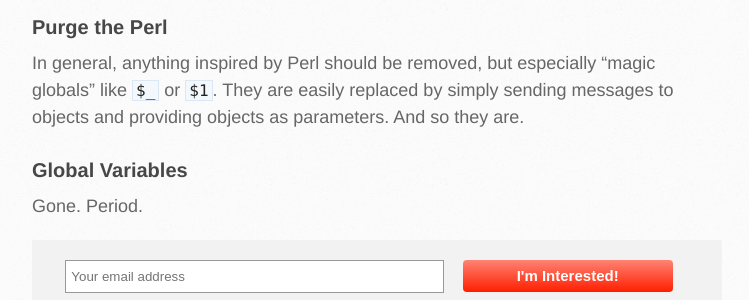
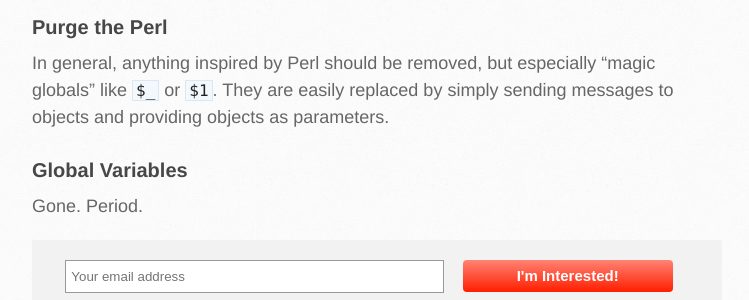
Before and after one commit to RichMorin/rubinius-x.github.io, a Jekyll site: the page built from index.markdown, in a window 1280 px wide and 900 px high, scrolled down 3801 px. Shown: the part 542-842 px from the top of the window, without its empty margins (138-887 px from the left). Built offline with Jekyll 4.4.1, drawn with Linux system fonts in a browser that asks for light colours; Markdown is read by kramdown in place of the engine named in the settings.

Commit message:
Remove fragment.

```diff
--- a/index.markdown
+++ b/index.markdown
@@ -175,7 +175,7 @@
 
 In general, anything inspired by Perl should be removed, but especially "magic
 globals" like `$_` or `$1`. They are easily replaced by simply sending messages
-to objects and providing objects as parameters. And so they are.
+to objects and providing objects as parameters.
 
 ### Global Variables
 
```
